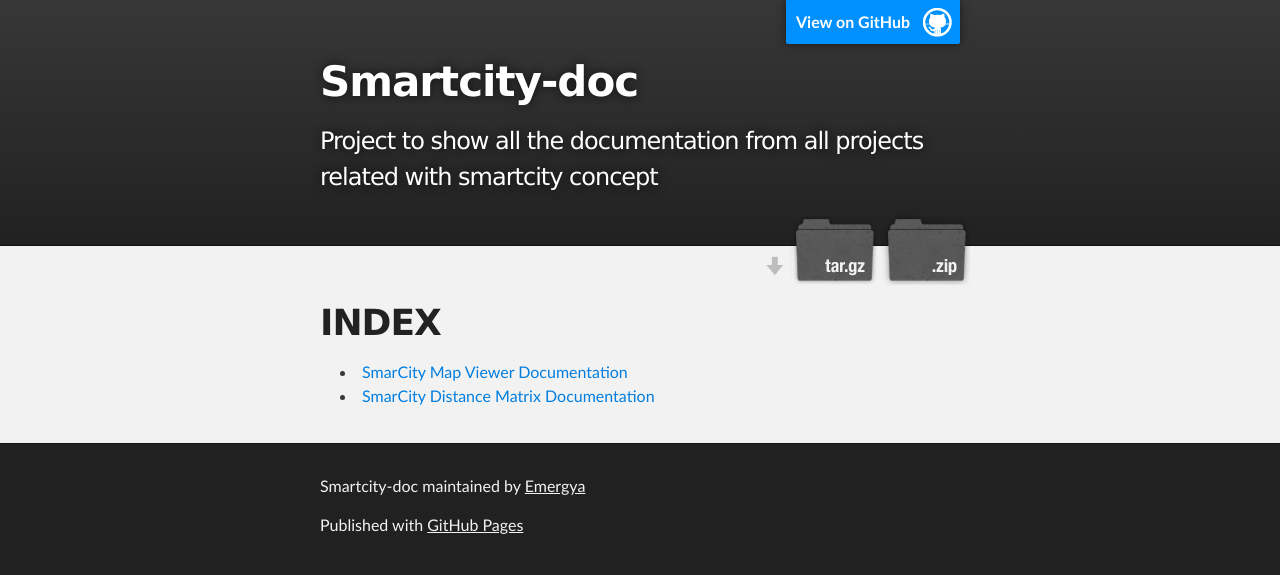
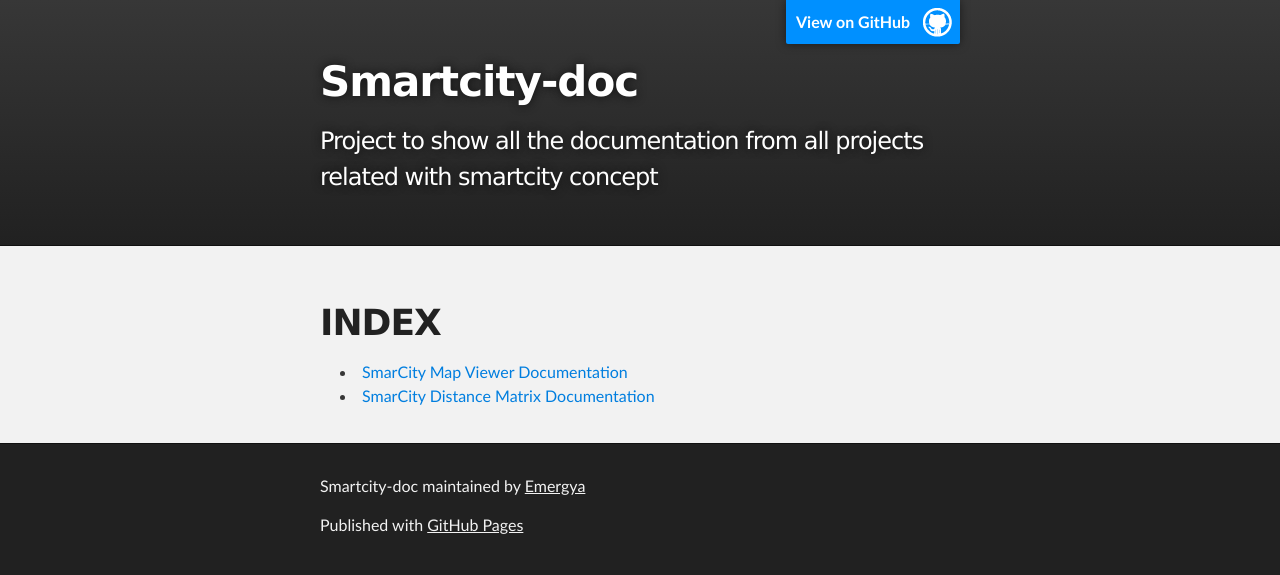
Before and after one commit to Emergya/smartcity-doc, a plain HTML site: page index.html in a window 1280 px wide. Drawn offline with Linux system fonts and the light colour scheme.

Commit message:
[#111272] Changes to update the docs

```diff
--- a/index.html
+++ b/index.html
@@ -17,14 +17,8 @@
     <div id="header_wrap" class="outer">
         <header class="inner">
           <a id="forkme_banner" href="https://github.com/Emergya/smartcity-doc">View on GitHub</a>
-
           <h1 id="project_title">Smartcity-doc</h1>
           <h2 id="project_tagline">Project to show all the documentation from all projects related with smartcity concept</h2>
-
-            <section id="downloads">
-              <a class="zip_download_link" href="https://github.com/Emergya/smartcity-doc/zipball/master">Download this project as a .zip file</a>
-              <a class="tar_download_link" href="https://github.com/Emergya/smartcity-doc/tarball/master">Download this project as a tar.gz file</a>
-            </section>
         </header>
     </div>
 
```
